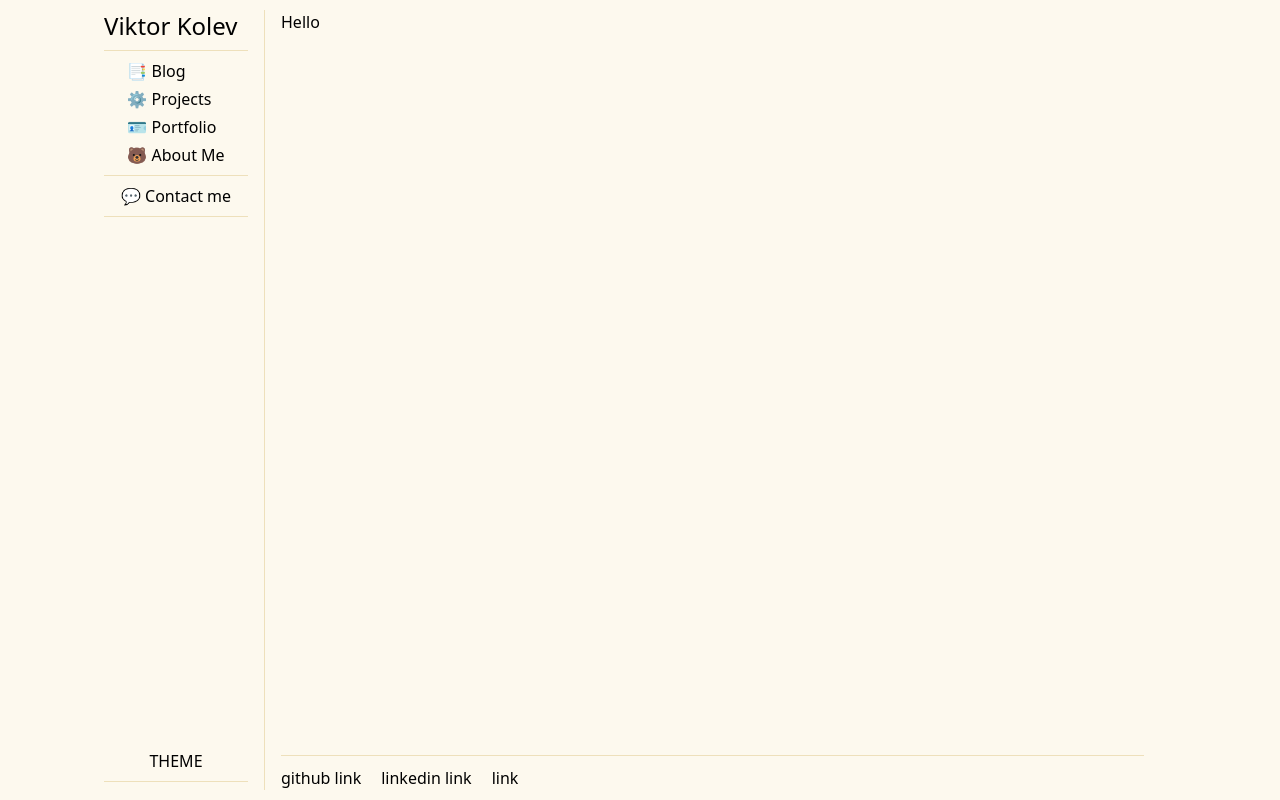
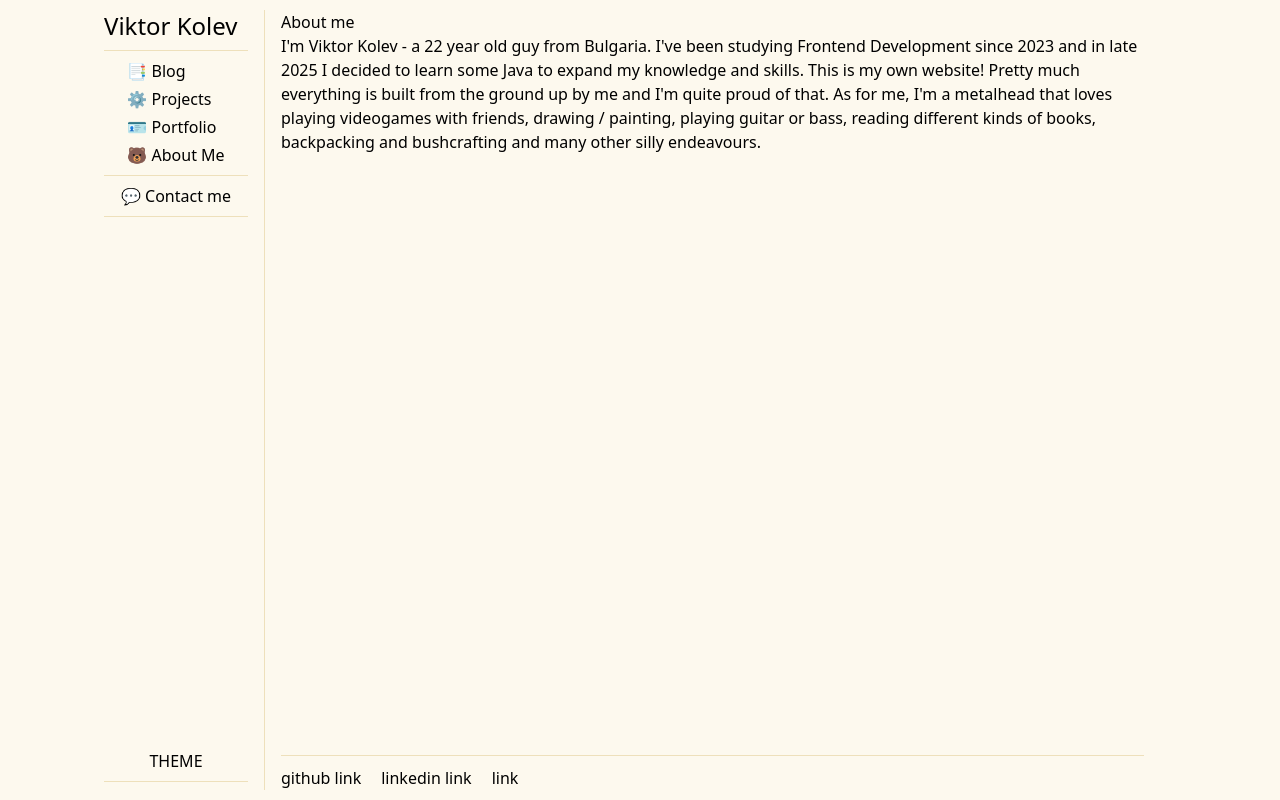
Before and after one commit to smithy773/ViktorKolevDev-frontend, a React (Vite) app: page /about in a window 1280 px wide. Built offline with nearby package versions, Linux system fonts and the light colour scheme.

Commit message:
Add info

```diff
--- a/src/App.tsx
+++ b/src/App.tsx
@@ -7,6 +7,7 @@ import Blog from "./components/Pages/Blog/Blog";
 import Footer from "./components/Footer/Footer";
 import Portfolio from "./components/Pages/Portfolio/Portfolio";
 import ContactMe from "./components/Pages/ContactMe/ContactMe";
+import About from "./components/Pages/About/About";
 
 function App() {
   return (
@@ -21,7 +22,7 @@ function App() {
             <Route index element={<Home />} />
             <Route path="/projects" element={<Projects />} />
             <Route path="/blog" element={<Blog />} />
-            <Route path="/about" element="Hello" />
+            <Route path="/about" element={<About />} />
             <Route path="/portfolio" element={<Portfolio />} />
             <Route path="/contact" element={<ContactMe />} />
             <Route path="*" element={<NotFound />} />
--- a/src/components/Pages/About/About.tsx
+++ b/src/components/Pages/About/About.tsx
@@ -1,13 +1,27 @@
+import PageCont from "../../Helpers/PageCont/PageCont";
+
 function About() {
   return (
-    <div>
+    <PageCont>
       <div>
-        Lorem ipsum dolor sit amet consectetur, adipisicing elit. Quasi, dolores
-        amet sed qui laborum accusantium nemo esse, doloremque, pariatur nulla
-        veritatis molestiae. Quos obcaecati, vero consequatur doloremque impedit
-        quod adipisci.
+        <h1>About me</h1>
+        {/* Basic info */}
+        <section>
+          {/* MAKE AGE DYNAMIC */}
+          <p>
+            I'm Viktor Kolev - a 22 year old guy from Bulgaria. I've been
+            studying Frontend Development since 2023 and in late 2025 I decided
+            to learn some Java to expand my knowledge and skills. This is my own
+            website! Pretty much everything is built from the ground up by me
+            and I'm quite proud of that. As for me, I'm a metalhead that loves
+            playing videogames with friends, drawing / painting, playing guitar
+            or bass, reading different kinds of books, backpacking and
+            bushcrafting and many other silly endeavours.
+          </p>
+        </section>
+        {/* Music desc + fav albums */}
       </div>
-    </div>
+    </PageCont>
   );
 }
 
--- a/src/components/Pages/Blog/Blog.tsx
+++ b/src/components/Pages/Blog/Blog.tsx
@@ -4,7 +4,7 @@ function Blog() {
   return (
     <PageCont>
       <div>
-        <h1>BLOG PAGE</h1>
+        <h1>Blog</h1>
       </div>
     </PageCont>
   );
```
Also changed, not shown: 1 other file (tests, documents, lock files or other folders).
